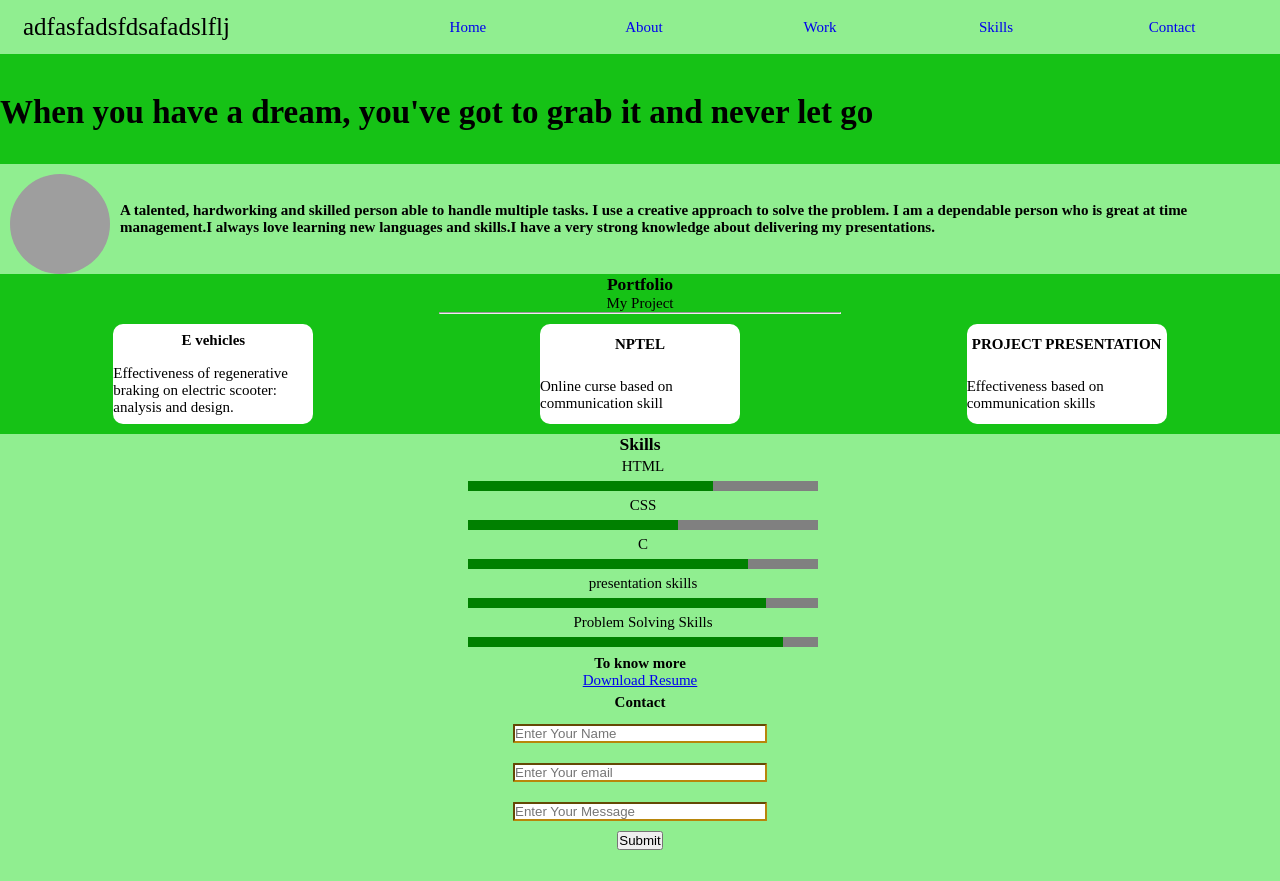
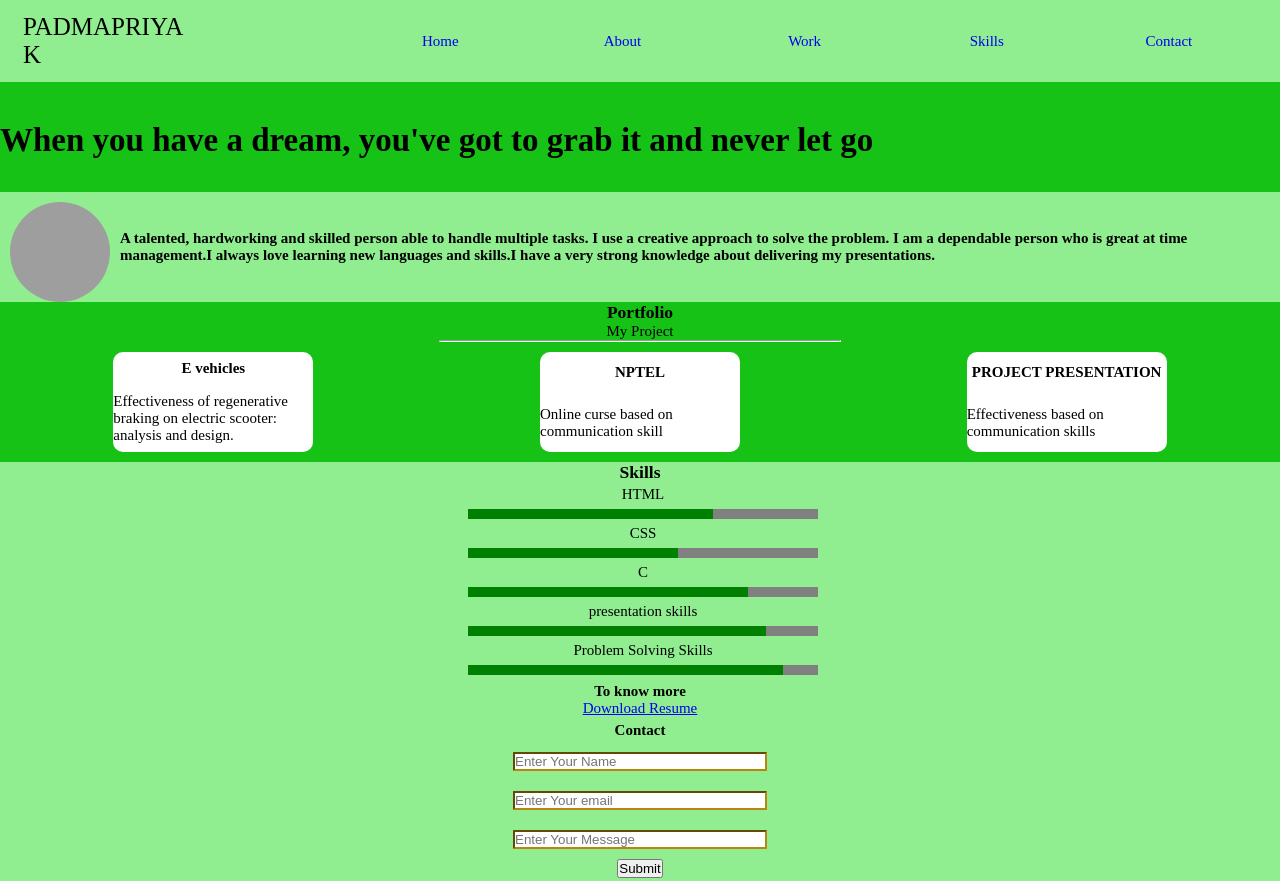
Before and after one commit to priya25270/web-profile, a plain HTML site: page index.html in a window 1280 px wide. Before the commit the page ends 853 px from the top, so only its background shows below. Drawn offline with Linux system fonts and the light colour scheme; grey boxes are pictures that could not be loaded.

Commit message:
Update index.html

```diff
--- a/index.html
+++ b/index.html
@@ -10,7 +10,7 @@
 <body>
     <nav>
         <ul>
-            <li id="name">adfasfadsfdsafadslflj</li>
+            <li id="name">PADMAPRIYA K</li>
             <li><a href="#home" class="links">Home</a></li>
             <li><a href="#about" class="links">About</a></li>
             <li><a href="#work" class="links">Work</a></li>
```
